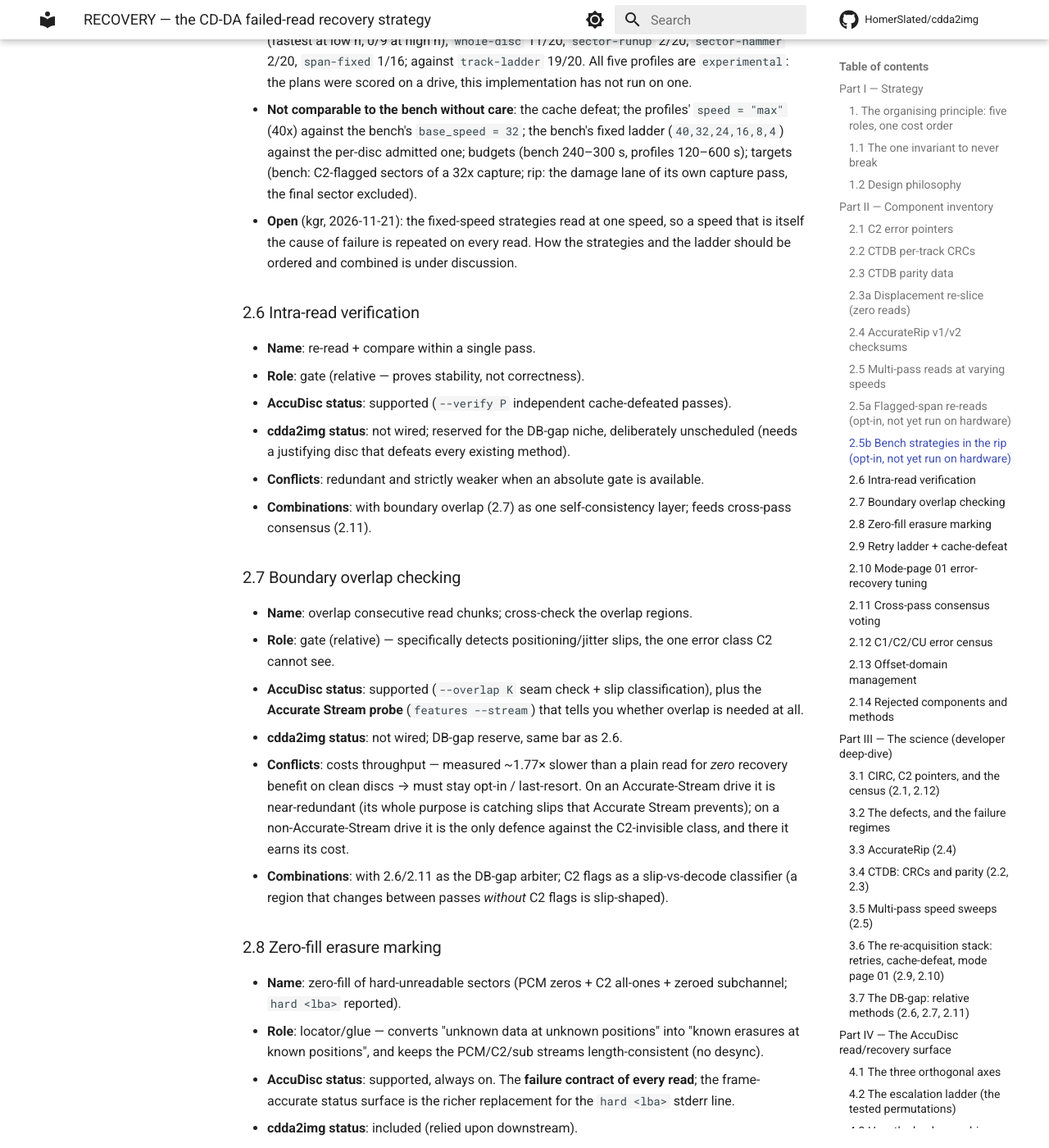
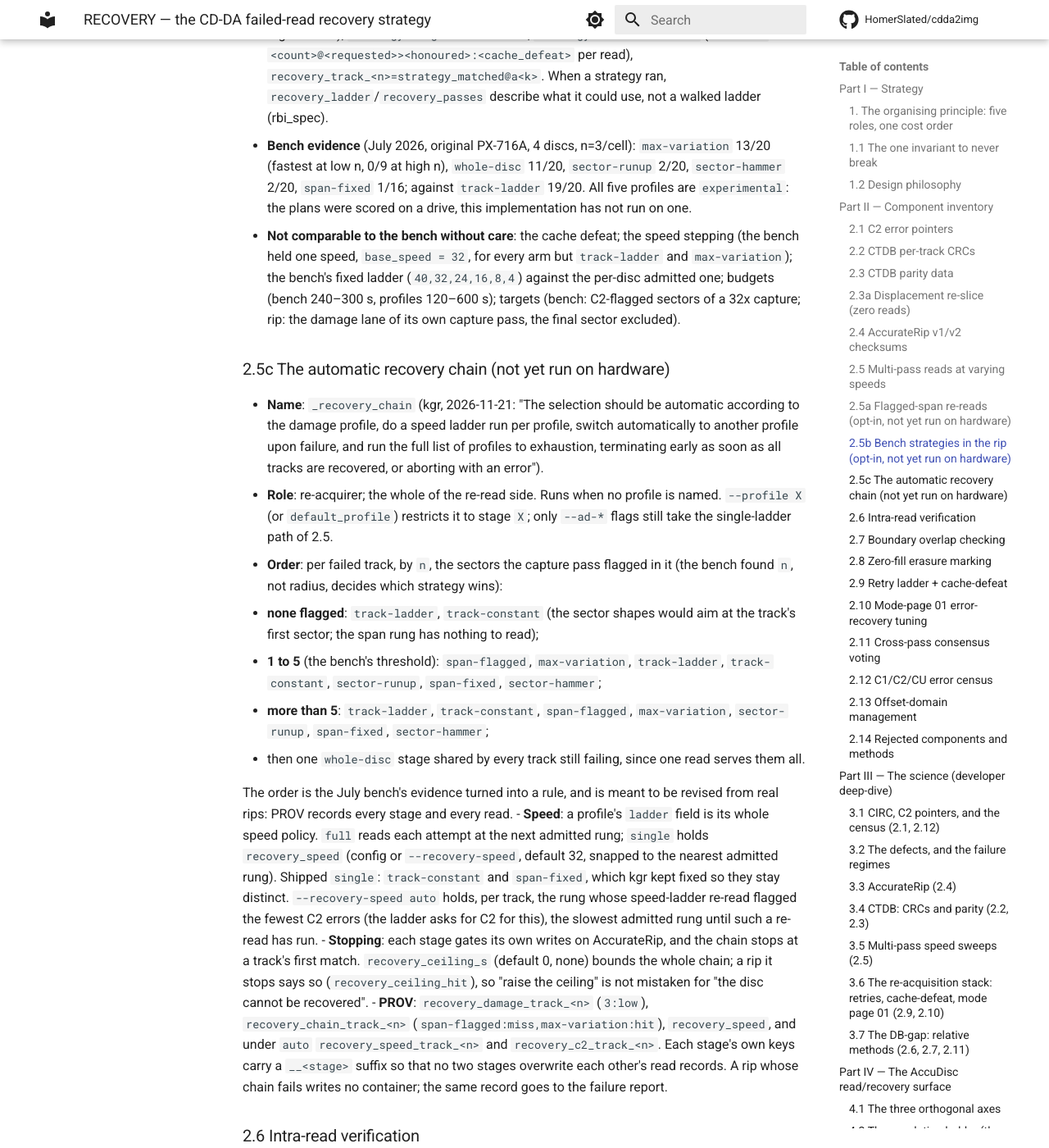
Before and after one commit to HomerSlated/cdda2img, an MkDocs documentation site: the page built from docs/reference/RECOVERY.md, in a window 1280 px wide and 1400 px high, scrolled down 9818 px. Shown: the whole window at 82% size. Built offline with MkDocs 1.6.1 and Material for MkDocs 9.7.7, drawn with Linux system fonts in a browser that asks for light colours; comment, search, counter and statistics services are not loaded; some of the changed text lies outside the part shown.

Commit message:
docs(recovery): the automatic recovery chain (2.5c); perfect archival or nothing
RECOVERY.md, via hardedit (payload 136598 bytes, sealed, inode and hardlink
preserved):

- New §2.5c, the automatic recovery chain:
  - the order per damage class;
  - speed per read (`ladder` = full steps, single holds recovery_speed),
    including auto;
  - stopping at the first match and the ceiling;
  - PROV, and --profile restricting the chain.
- §1's exit chain and §1.2's "exits in cost order" now end in an abort: a rip
  with any unverified track writes nothing (kgr, 2026-11-21: "the objective is
  perfect archival"). The old "store best-effort, log unrecovered" is marked as
  the behaviour until that date.
- §2.5b: the strategies are chain stages, not stand-alone; the whole-disc read
  has no cache defeat; speed steps per read. The open question it carried is
  closed by 2.5c.
- "Last updated" is revised.

Co-Authored-By: Claude Opus 5.5 <noreply@anthropic.com>

```diff
--- a/docs/reference/RECOVERY.md
+++ b/docs/reference/RECOVERY.md
@@ -19,9 +19,11 @@ replaces the former three (`cdda2img/docs/reference/RECOVERY.md`,
 on either side; the component numbering (§2) is the cross-reference key both
 projects cite.
 
-Last updated: 2026-11-21 (the bench strategies run in the rip, 2.5b; cache
-defeat measured on the PX-716A, 2.5; the 2026-09-24 ruling keeping the span rung
-off hardware rescinded, 2.5a). Before that: 2026-10-25 (displacement re-slice
+Last updated: 2026-11-21, evening (the automatic recovery chain, 2.5c; perfect
+archival or nothing, 1 and 1.2: a rip with any unverified track writes nothing).
+Earlier the same day: the bench strategies run in the rip, 2.5b; cache defeat
+measured on the PX-716A, 2.5; the 2026-09-24 ruling keeping the span rung off
+hardware rescinded, 2.5a. Before that: 2026-10-25 (displacement re-slice
 2.3a, flagged-span rung 2.5a, and three changes to the speed ladder 2.5: walk
 order, cache defeat, per-attempt PROV). Before that: 2026-07-20 (three-doc consolidation + the 3-disc recovery
 test-suite report, §12). Prior substantive dates preserved inline.
@@ -48,9 +50,11 @@ That sequence *is* the strategy.
 **The exit chain on a failed gate** (the load-bearing idea):
 
 > CTDB parity repair (zero extra reads) → displacement re-slice (zero extra
-> reads, 2.3a) → flagged-span re-reads (opt-in, 2.5a) → multi-pass speed-ladder
-> sweep (extra reads, gate-verified), **or instead of it** a bench strategy chosen
-> by the profile (2.5b) → store best-effort + log `unrecovered`.
+> reads, 2.3a) → **the automatic recovery chain** (2.5c): every re-reading
+> profile, in an order chosen from each track's damage, until every track
+> verifies → **if any track still fails, abort: nothing is written** (since
+> 2026-11-21; until then the rip stored best-effort audio and logged
+> `unrecovered`).
 
 The two repair exits are **alternatives tried in cost order — never run together
 for the same incident.** If parity repairs, the sweep never runs. The one
@@ -95,8 +99,10 @@ clothes, which is exactly what §1.1 forbids.
    judge.
 2. **Absolute gates outrank relative ones** (§1.1).
 3. **Exits in cost order.** Zero extra reads (parity repair) before targeted
-   re-reads (sweep) before giving up honestly (store best-effort, log
-   `unrecovered`, never splice unverified data).
+   re-reads (sweep) before giving up honestly: never splice unverified data,
+   and since 2026-11-21 never write a container with an unverified track at all
+   ("the objective is perfect archival", kgr). The user still has the disc; the
+   abort leaves a failure report with every query and every recovery read.
 4. **Erasures beat errors.** An RS code corrects twice as many known-position
    erasures as unknown-position errors. Much of the toolkit (C2 capture,
    zero-fill) exists to convert the latter into the former.
@@ -361,9 +367,9 @@ read-engine side; "caller" means cdda2img (or any application driving AccuDisc).
 - **Name**: the recovery bench's arms as rip strategies: `sector-hammer`,
   `sector-runup`, `span-fixed`, `max-variation`, `whole-disc` (the profiles of
   those names, or any profile with the same fields).
-- **Role**: re-acquirer, **in place of** the speed ladder (2.5), never before it.
-  Each stands alone (kgr, 2026-11-21): a track it does not recover is
-  `unrecovered`, not handed on.
+- **Role**: re-acquirer, as stages of the automatic recovery chain (2.5c) since
+  the evening of 2026-11-21. (That morning each stood alone, in place of the
+  speed ladder; the chain superseded that.)
 - **History**: until 2026-11-21 these profiles did not run as named. The rip read
   only `granularity = "track"`/`"span"`, so `max-variation` ran as `track-ladder`
   and the other four as `track-constant`, while PROV `recovery_profile` named
@@ -380,8 +386,11 @@ read-engine side; "caller" means cdda2img (or any application driving AccuDisc).
   `--max-attempts`, 8) within `budget_s`. `whole-disc` reads `[0, lead-out)` once
   per pass and tests every failed track against that read, keeping only their
   windows (`accudisc_reader.read_span_windows`).
-- **Additions over the bench**: a cache defeat on every read (2.5; kgr,
-  2026-11-21); every read recorded.
+- **Additions over the bench**: a cache defeat on every read but the whole-disc
+  one (AccuDisc 2026-11-21j: its far target lies past the lead-out); every read
+  recorded; and **the speed changes on every read**, stepping through the
+  admitted ladder, except in a `ladder = "single"` profile (`span-fixed`), which
+  holds `recovery_speed` (2.5c).
 - **PROV**: `recovery_strategy`, `recovery_seed` (`max-variation`, so its random
   reads can be regenerated), `strategy_targets_track_<n>`,
   `strategy_reads_track_<n>` (`<start>+<count>@<requested>><honoured>:<cache_defeat>`
@@ -393,15 +402,54 @@ read-engine side; "caller" means cdda2img (or any application driving AccuDisc).
   `sector-runup` 2/20, `sector-hammer` 2/20, `span-fixed` 1/16; against
   `track-ladder` 19/20. All five profiles are `experimental`: the plans were
   scored on a drive, this implementation has not run on one.
-- **Not comparable to the bench without care**: the cache defeat; the profiles'
-  `speed = "max"` (40x) against the bench's `base_speed = 32`; the bench's fixed
-  ladder (`40,32,24,16,8,4`) against the per-disc admitted one; budgets (bench
-  240–300 s, profiles 120–600 s); targets (bench: C2-flagged sectors of a 32x
-  capture; rip: the damage lane of its own capture pass, the final sector
-  excluded).
-- **Open** (kgr, 2026-11-21): the fixed-speed strategies read at one speed, so a
-  speed that is itself the cause of failure is repeated on every read. How the
-  strategies and the ladder should be ordered and combined is under discussion.
+- **Not comparable to the bench without care**: the cache defeat; the speed
+  stepping (the bench held one speed, `base_speed = 32`, for every arm but
+  `track-ladder` and `max-variation`); the bench's fixed ladder
+  (`40,32,24,16,8,4`) against the per-disc admitted one; budgets (bench 240–300 s,
+  profiles 120–600 s); targets (bench: C2-flagged sectors of a 32x capture; rip:
+  the damage lane of its own capture pass, the final sector excluded).
+
+### 2.5c The automatic recovery chain (not yet run on hardware)
+
+- **Name**: `_recovery_chain` (kgr, 2026-11-21: "The selection should be
+  automatic according to the damage profile, do a speed ladder run per profile,
+  switch automatically to another profile upon failure, and run the full list
+  of profiles to exhaustion, terminating early as soon as all tracks are
+  recovered, or aborting with an error").
+- **Role**: re-acquirer; the whole of the re-read side. Runs when no profile is
+  named. `--profile X` (or `default_profile`) restricts it to stage `X`; only
+  `--ad-*` flags still take the single-ladder path of 2.5.
+- **Order**: per failed track, by `n`, the sectors the capture pass flagged in
+  it (the bench found `n`, not radius, decides which strategy wins):
+  - **none flagged**: `track-ladder`, `track-constant` (the sector shapes would aim
+    at the track's first sector; the span rung has nothing to read);
+  - **1 to 5** (the bench's threshold): `span-flagged`, `max-variation`,
+    `track-ladder`, `track-constant`, `sector-runup`, `span-fixed`,
+    `sector-hammer`;
+  - **more than 5**: `track-ladder`, `track-constant`, `span-flagged`,
+    `max-variation`, `sector-runup`, `span-fixed`, `sector-hammer`;
+  - then one `whole-disc` stage shared by every track still failing, since one
+    read serves them all.
+
+  The order is the July bench's evidence turned into a rule, and is meant to be
+  revised from real rips: PROV records every stage and every read.
+- **Speed**: a profile's `ladder` field is its whole speed policy. `full` reads
+  each attempt at the next admitted rung; `single` holds `recovery_speed`
+  (config or `--recovery-speed`, default 32, snapped to the nearest admitted
+  rung). Shipped `single`: `track-constant` and `span-fixed`, which kgr kept
+  fixed so they stay distinct. `--recovery-speed auto` holds, per track, the
+  rung whose speed-ladder re-read flagged the fewest C2 errors (the ladder asks
+  for C2 for this), the slowest admitted rung until such a re-read has run.
+- **Stopping**: each stage gates its own writes on AccurateRip, and the chain
+  stops at a track's first match. `recovery_ceiling_s` (default 0, none) bounds
+  the whole chain; a rip it stops says so (`recovery_ceiling_hit`), so "raise
+  the ceiling" is not mistaken for "the disc cannot be recovered".
+- **PROV**: `recovery_damage_track_<n>` (`3:low`), `recovery_chain_track_<n>`
+  (`span-flagged:miss,max-variation:hit`), `recovery_speed`, and under `auto`
+  `recovery_speed_track_<n>` and `recovery_c2_track_<n>`. Each stage's own keys
+  carry a `__<stage>` suffix so that no two stages overwrite each other's read
+  records. A rip whose chain fails writes no container; the same record goes to
+  the failure report.
 
 ### 2.6 Intra-read verification
 
```
Also changed, not shown: other parts of docs/reference/RECOVERY.md (+1 -1 lines).
